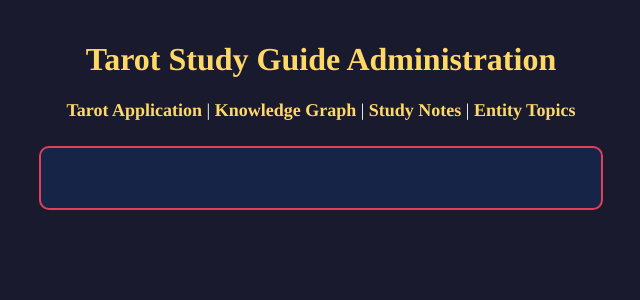
After one commit to spiritbilll-boop/tarot-study-guide, a PHP site: page /admin/common/header.php in a window 1280 px wide. The commit adds this page. Shown: the top 300 px of the page, without its empty margins (319-959 px from the left). Run offline with PHP 8.4, Linux system fonts and the light colour scheme.

Commit message:
Fix Study Notes Manager controller/view regressions, restore navigation, and checkpoint admin framework

```diff
--- /dev/null
+++ b/admin/common/header.php
@@ -0,0 +1,102 @@
+<?php
+/*
+ * admin/common/header.php
+ *
+ * Common header for all administration pages.
+ */
+
+if (!isset($page_title) || trim($page_title) == "")
+{
+    $page_title = "Tarot Study Guide Administration";
+}
+
+?>
+<!DOCTYPE html>
+<html lang="en">
+
+<head>
+
+<meta charset="utf-8">
+
+<title><?php echo htmlspecialchars($page_title); ?></title>
+
+<style>
+
+body
+{
+    font-family: Times, serif;
+    background: #1a1a2e;
+    color: white;
+    text-align: center;
+    margin: 0;
+    padding: 20px;
+}
+
+h1
+{
+    color: #ffd966;
+}
+
+h2
+{
+    color: #ffb347;
+    margin-top: 35px;
+}
+
+.admin-box
+{
+    display: inline-block;
+    background: #162447;
+    border: 2px solid #e43f5a;
+    border-radius: 10px;
+    padding: 30px;
+    min-width: 500px;
+}
+
+a
+{
+    color: #ffd966;
+    text-decoration: none;
+    font-weight: bold;
+}
+
+a:hover
+{
+    text-decoration: underline;
+}
+
+p
+{
+    margin: 12px;
+}
+
+.navbar
+{
+    margin-bottom: 25px;
+    font-size: 18px;
+}
+
+.footer
+{
+    margin-top: 40px;
+    font-size: 14px;
+}
+
+</style>
+
+</head>
+
+<body>
+
+<h1><?php echo htmlspecialchars($page_title); ?></h1>
+
+<div class="navbar">
+
+<a href="../index.php">Tarot Application</a> |
+<a href="../knowledge_graph/">Knowledge Graph</a> |
+<a href="../study_notes/editor.php">Study Notes</a> |
+<a href="../entity_topics/">Entity Topics</a>
+
+</div>
+
+<div class="admin-box">
```
Also changed, not shown: admin/common/footer.php (added, +27 -0 lines), admin/index.php (added, +39 -0 lines), study_notes/editor.php (+40 -0 lines), study_notes/editor_form.php (+7 -6 lines).
